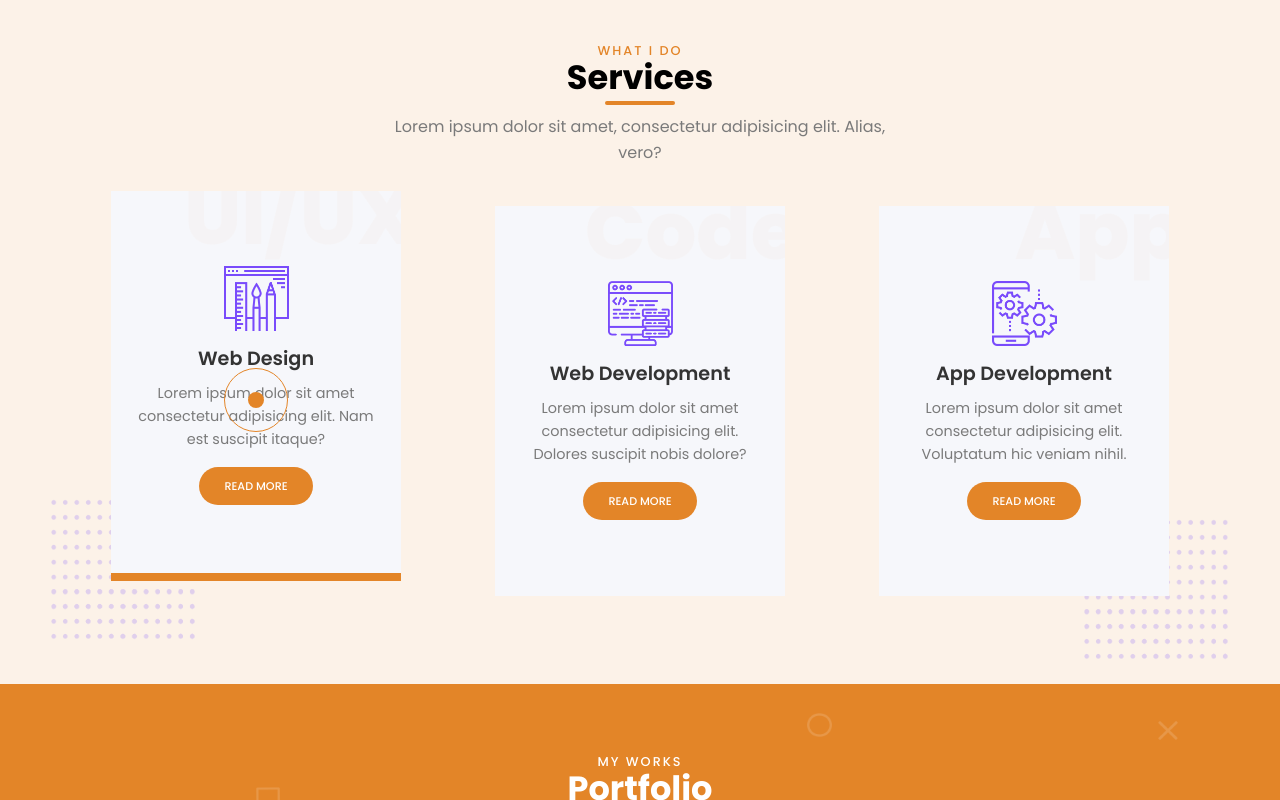
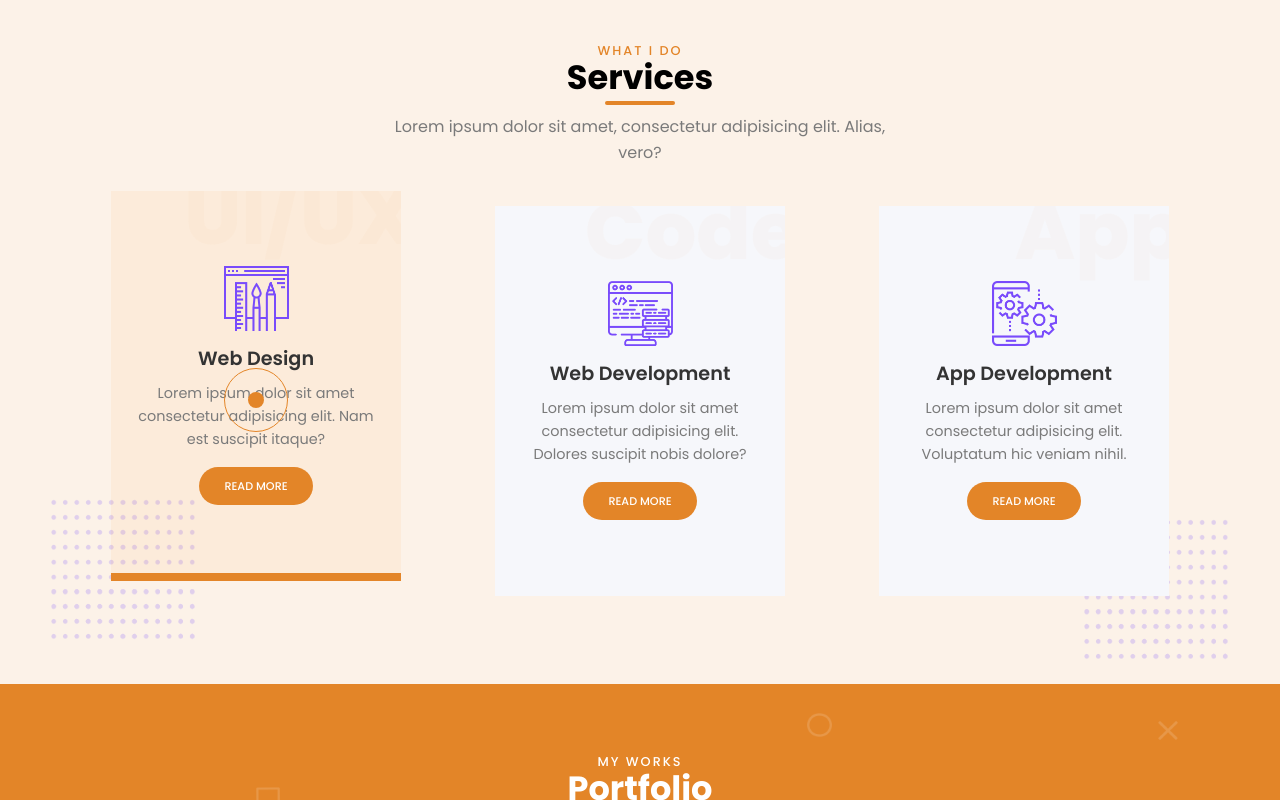
Before and after one commit to sagarundirwade/sagarundirwade.github.io, a plain HTML site: page index.html in a window 1280 px wide. In both pictures the pointer is over the element 256 px from the left and 1910 px from the top of the page. Shown: the part 1510-2310 px from the top of the page. Drawn offline with nearby package versions, Linux system fonts and the light colour scheme.

Commit message:
Update style.css

```diff
--- a/css/style.css
+++ b/css/style.css
@@ -632,6 +632,7 @@ header .circle {
 }
 
 .card-wrap:hover .card {
+  background-color: #ff800010;
   transform: translateY(-15px);
 }
 
```
